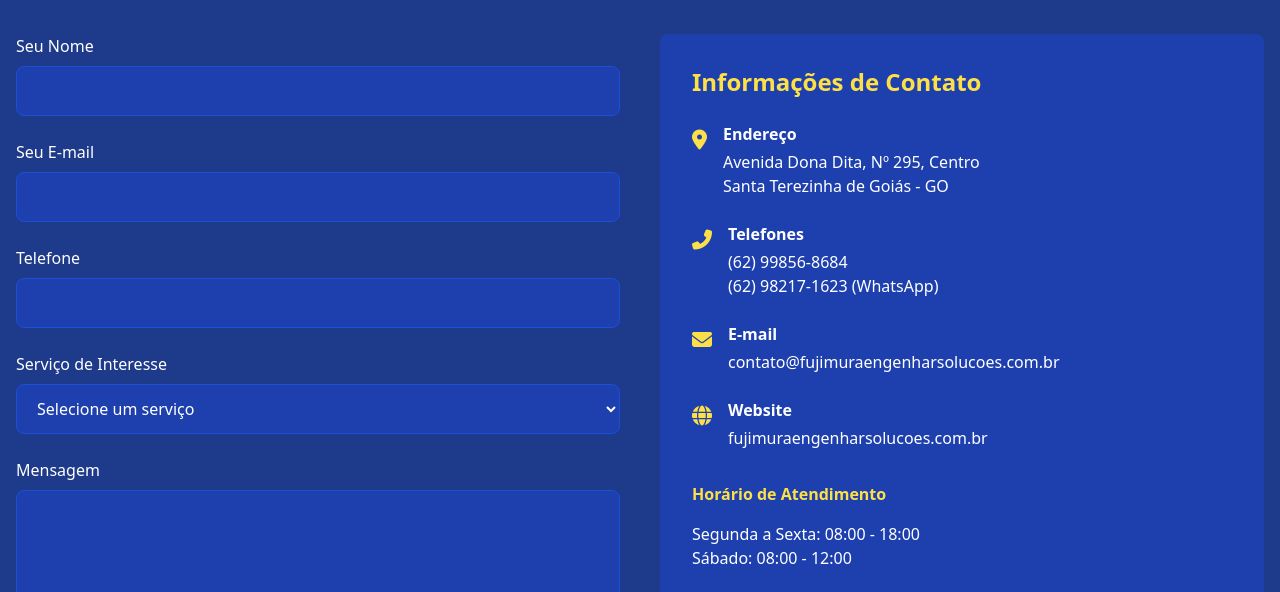
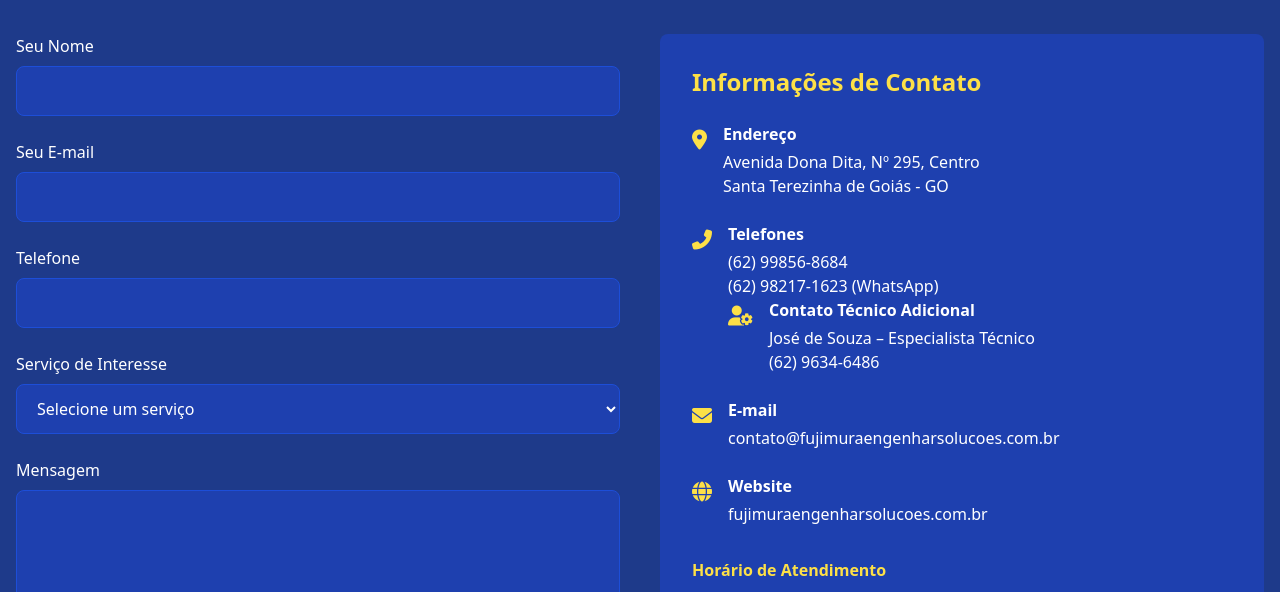
Before and after one commit to ERICKFUJIMURA/Fujimura, a plain HTML site: page index.html in a window 1280 px wide. Shown: the part 2690-3282 px from the top of the page. Drawn offline with nearby package versions, Linux system fonts and the light colour scheme.

Commit message:
Update index.html

```diff
--- a/index.html
+++ b/index.html
@@ -285,6 +285,16 @@
                                 <div>
                                     <h4 class="font-bold mb-1">Telefones</h4>
                                     <p>(62) 99856-8684<br>(62) 98217-1623 (WhatsApp)</p>
+                                    <div class="flex items-start">
+    <div class="text-yellow-300 text-xl mt-1 mr-4">
+        <i class="fas fa-user-cog"></i>
+    </div>
+    <div>
+        <h4 class="font-bold mb-1">Contato Técnico Adicional</h4>
+        <p>José de Souza – Especialista Técnico<br>(62) 9634-6486</p>
+    </div>
+</div>
+
                                 </div>
                             </div>
 
```
